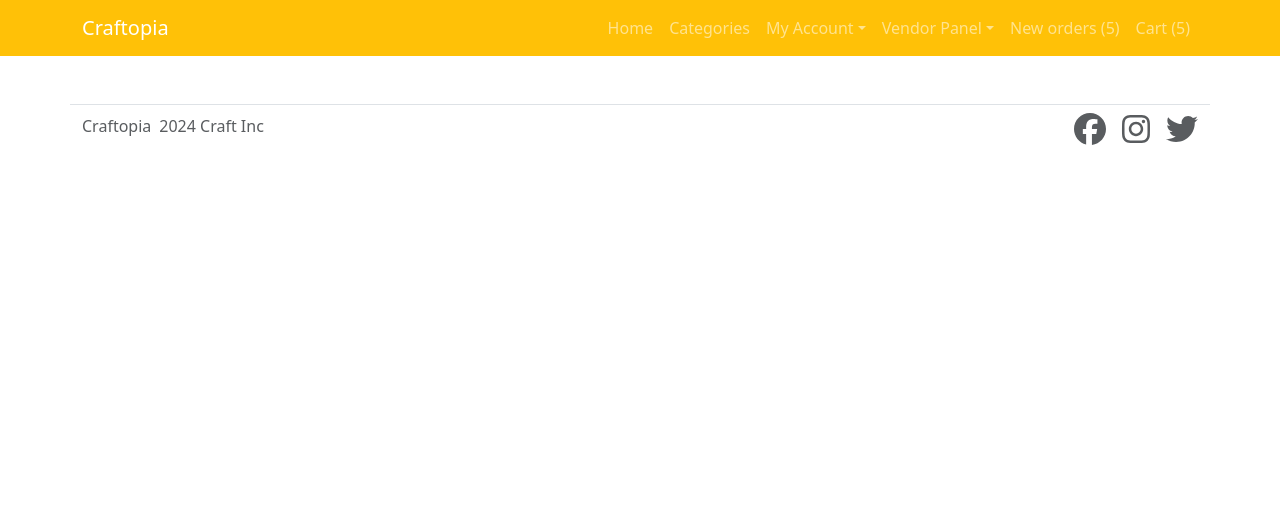
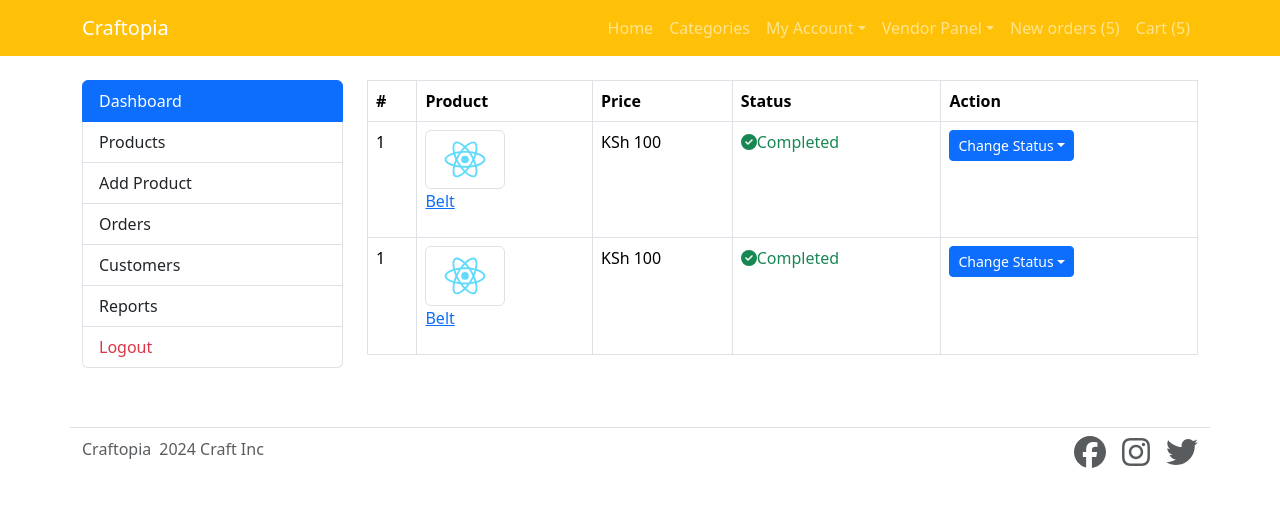
Before and after one commit to shaun-saisi/Craftopia, a React (Create React App) app in the folder multivendor_ecommerce/frontend/: page /vendor-orders in a window 1280 px wide. Shown: the top 506 px of the page. Built offline with nearby package versions, Linux system fonts and the light colour scheme.

Commit message:
created the customers and orders pages

```diff
--- a/multivendor_ecommerce/frontend/src/App.js
+++ b/multivendor_ecommerce/frontend/src/App.js
@@ -29,6 +29,8 @@ import VendorDashboard from './components/VendorDashboard';
 import VendorSidebar from './components/VendorSidebar';
 import VendorProducts from './components/VendorProducts';
 import AddProduct from './components/AddProduct';
+import VendorOrders from './components/VendorOrders';
+import Customers from './components/Customers';
 
 function App() {
   return (
@@ -61,6 +63,8 @@ function App() {
         <Route path='/vendor-sidebar' element={<VendorSidebar />}/>
         <Route path='/vendor-products' element={<VendorProducts />}/>
         <Route path='/vendor-add-product' element={<AddProduct />}/>
+        <Route path='/vendor-orders' element={<VendorOrders />}/>
+        <Route path='/vendor-customers' element={<Customers />}/>
 
 
       </Routes>
--- /dev/null
+++ b/multivendor_ecommerce/frontend/src/components/Customers.js
@@ -0,0 +1,70 @@
+import {Link} from 'react-router-dom';
+
+import logo from '../logo.svg';
+import VendorSidebar from './VendorSidebar';
+
+
+function Customers() {
+    return (
+
+
+        <div className='container mt-4'>
+            <div className='row'>
+                    <div className='col-md-3 col-12 mb-2'>
+                        <VendorSidebar />
+                     </div>
+                     <div className='col-md-9 col-12 mb-2'>
+                        <div className='row'>
+                            <div className='table-responsive'>
+                                <table className='table table-bordered'>
+                                    <thead>
+                                        <tr>
+                                            <th>#</th>
+                                            <th>Name</th>
+                                            <th>Email</th>
+                                            <th>Mobile</th>
+                                            <th>Action</th>
+                                        </tr>
+                                    </thead>
+                                    <tbody>
+                                        <tr>
+                                            <td>1</td>
+                                            <td>
+                                                Samuel Atandi
+                                            </td>
+                                            <td>samuelattta@gmail.com</td>
+                                            <td>
+                                               07468689874
+                                            </td>
+                                            <td>
+                                                <button className='btn btn-danger btn-sm'> Remove</button>
+                                            </td>
+                                        </tr>
+
+                                        <tr>
+                                            <td>2</td>
+                                            <td>
+                                                Michael Okinyi
+                                            </td>
+                                            <td>mikeokiii@gmail.com</td>
+                                            <td>
+                                               07468689874
+                                            </td>
+                                            <td>
+                                                <button className='btn btn-danger btn-sm'> Remove</button>
+                                            </td>
+                                        </tr>
+
+                                    </tbody>
+                                </table>
+                            </div>
+                        </div>
+                     </div>
+
+        </div>
+
+    </div>
+    )
+}
+
+export default Customers;
--- /dev/null
+++ b/multivendor_ecommerce/frontend/src/components/VendorOrders.js
@@ -0,0 +1,91 @@
+import {Link} from 'react-router-dom';
+
+import logo from '../logo.svg';
+import VendorSidebar from './VendorSidebar';
+
+
+function VendorOrders() {
+    return (
+
+
+        <div className='container mt-4'>
+            <div className='row'>
+                    <div className='col-md-3 col-12 mb-2'>
+                        <VendorSidebar />
+                     </div>
+                     <div className='col-md-9 col-12 mb-2'>
+                        <div className='row'>
+                            <div className='table-responsive'>
+                                <table className='table table-bordered'>
+                                    <thead>
+                                        <tr>
+                                            <th>#</th>
+                                            <th>Product</th>
+                                            <th>Price</th>
+                                            <th>Status</th>
+                                            <th>Action</th>
+                                        </tr>
+                                    </thead>
+                                    <tbody>
+                                        <tr>
+                                            <td>1</td>
+                                            <td>
+                                            <Link> <img src={logo} className="img-thumbnail" width='80' alt="..." /></Link>
+                                            <Link>  <p>Belt</p></Link>
+                                            </td>
+                                            <td>KSh 100</td>
+                                            <td>
+                                                <span className='text-success'><i className='fa fa-check-circle'></i>Completed</span>
+                                            </td>
+                                            <td>
+                                            <div class="dropdown">
+                                                <button className="btn btn-primary btn-sm dropdown-toggle" type="button" id="dropdownMenuButton1" data-bs-toggle="dropdown" aria-expanded="false">
+                                                    Change Status
+                                                </button>
+                                                <ul className="dropdown-menu" aria-labelledby="dropdownMenuButton1">
+                                                    <li><a className="dropdown-item" href="#">Approve</a></li>
+                                                    <li><a className="dropdown-item" href="#">Deliver</a></li>
+                                                    <li><a className="dropdown-item" href="#">Complete</a></li>
+                                                </ul>
+                                            </div>
+                                            </td>
+                                        </tr>
+
+                                        <tr>
+                                            <td>1</td>
+                                            <td>
+                                            <Link> <img src={logo} className="img-thumbnail" width='80' alt="..." /></Link>
+                                            <Link>  <p>Belt</p></Link>
+                                            </td>
+                                            <td>KSh 100</td>
+                                            <td>
+                                                <span className='text-success'><i className='fa fa-check-circle'></i>Completed</span>
+                                            </td>
+                                            <td>
+                                            <div class="dropdown">
+                                                <button className="btn btn-primary btn-sm dropdown-toggle" type="button" id="dropdownMenuButton1" data-bs-toggle="dropdown" aria-expanded="false">
+                                                    Change Status
+                                                </button>
+                                                <ul className="dropdown-menu" aria-labelledby="dropdownMenuButton1">
+                                                    <li><a className="dropdown-item" href="#">Approve</a></li>
+                                                    <li><a className="dropdown-item" href="#">Delivered</a></li>
+                                                    <li><a className="dropdown-item" href="#">Completed</a></li>
+                                                </ul>
+                                            </div>
+                                            </td>
+                                        </tr>
+
+
+                                    </tbody>
+                                </table>
+                            </div>
+                        </div>
+                     </div>
+
+        </div>
+
+    </div>
+    )
+}
+
+export default VendorOrders;
```
